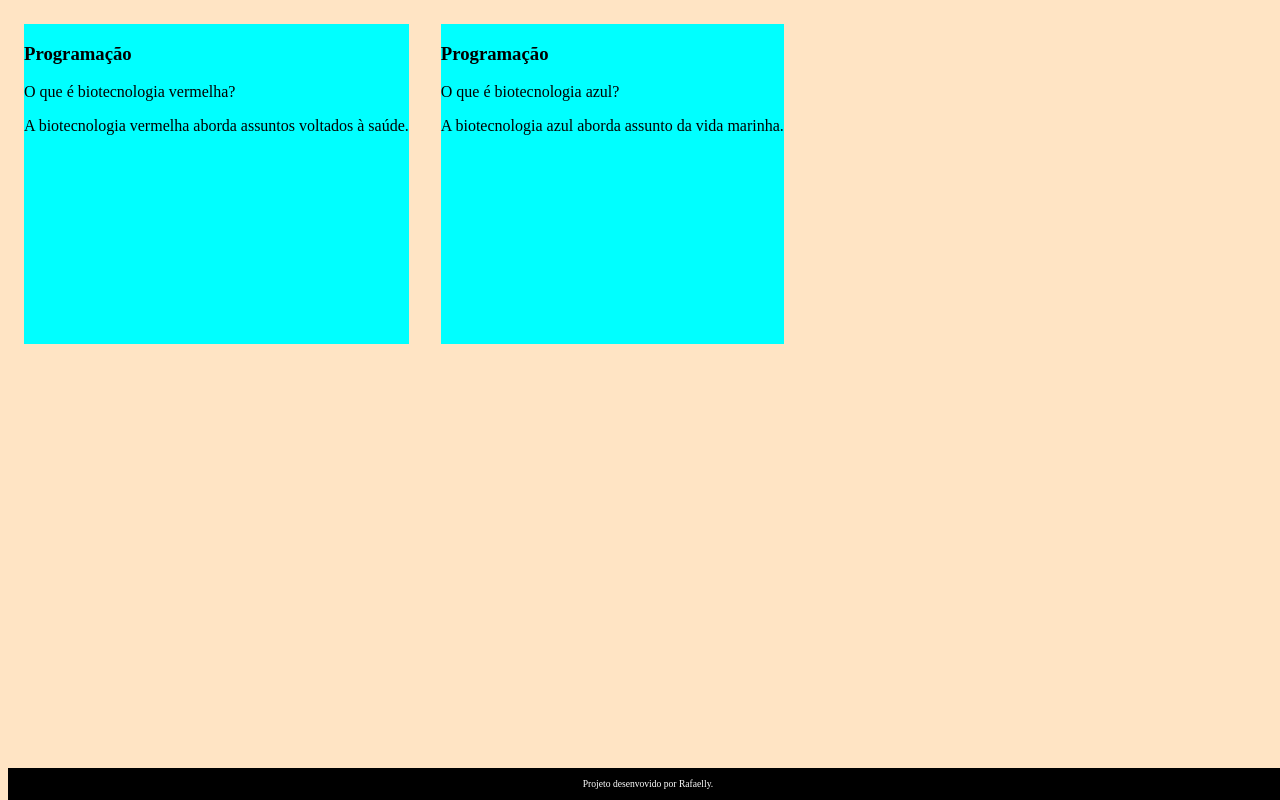
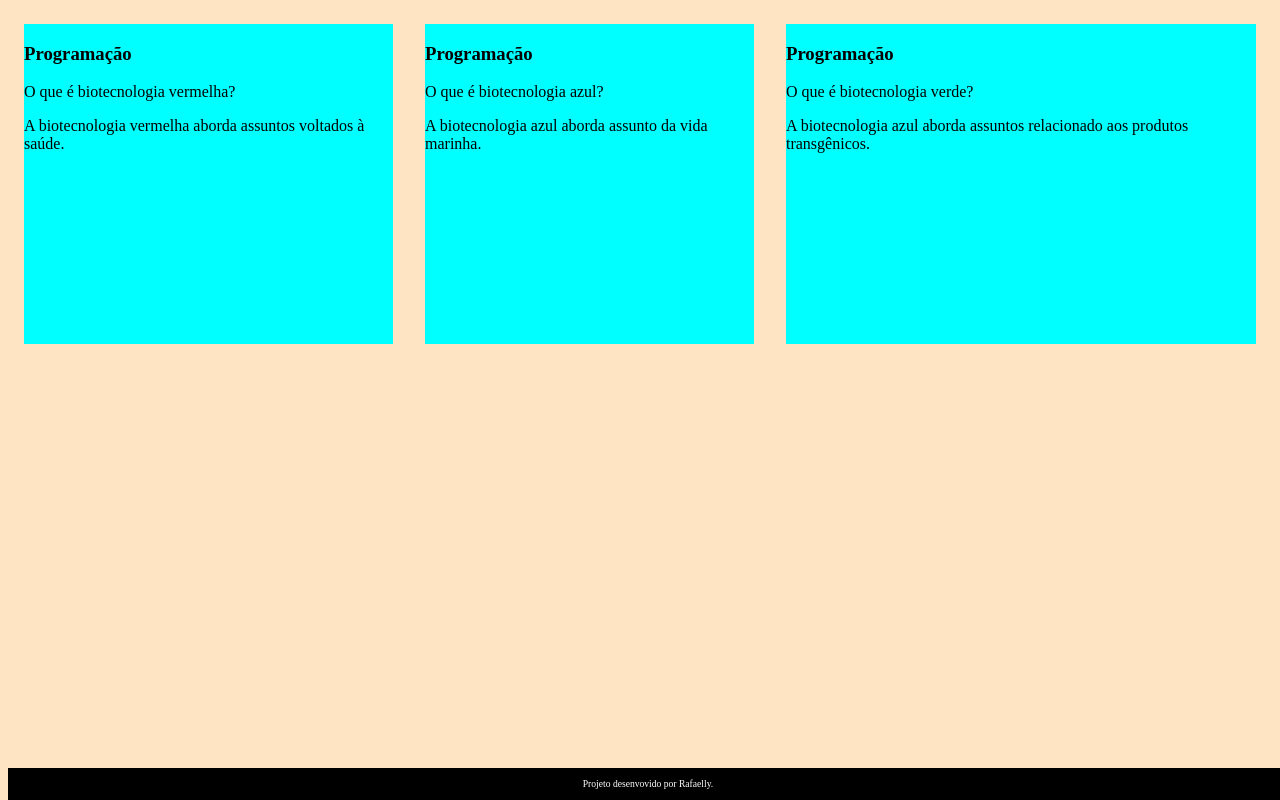
Before and after one commit to rafaelly2009/Flashcard, a plain HTML site: page index.html in a window 1280 px wide. Drawn offline with Linux system fonts and the light colour scheme; files that its build step writes are made by us from their sources.

Commit message:
Add files via upload

```diff
--- a/index.html
+++ b/index.html
@@ -2,9 +2,8 @@
 <html lang="pt-br">
 <head>
     <meta charset="UTF-8">
-    <meta name="viewport" content="width=device-width, initial-scale=1.0">
+    <meta name="viewport" content="width=device-width, initial-scale=1.0"> <meta http-equiv="X-UA-Compatible" content="IE=edge">
     <link rel="stylesheet" href="assets/style.css">
-    <meta http-equiv="X-UA-Compatible" content="IE=edge">
     <title>Flashcard</title>
 </head>
 <body>
@@ -32,6 +31,17 @@
                     </div>
                 </div>
             </article>
+            <article class="cartao">
+                <div class="cartao__conteudo">
+                    <h3> Programação </h3>
+                    <div class="cartao__conteudo__pergunta">
+                        <p>O que é biotecnologia verde?</p>
+                    </div>
+                    <div class="cartao__conteudo__resposta">
+                            <p>A biotecnologia azul aborda assuntos relacionado aos produtos transgênicos.</p>
+                    </div>
+                </div>
+            </article>
         </section>
     </main>
     <footer>
```
Lines whose indentation alone changed are shown as unchanged.
